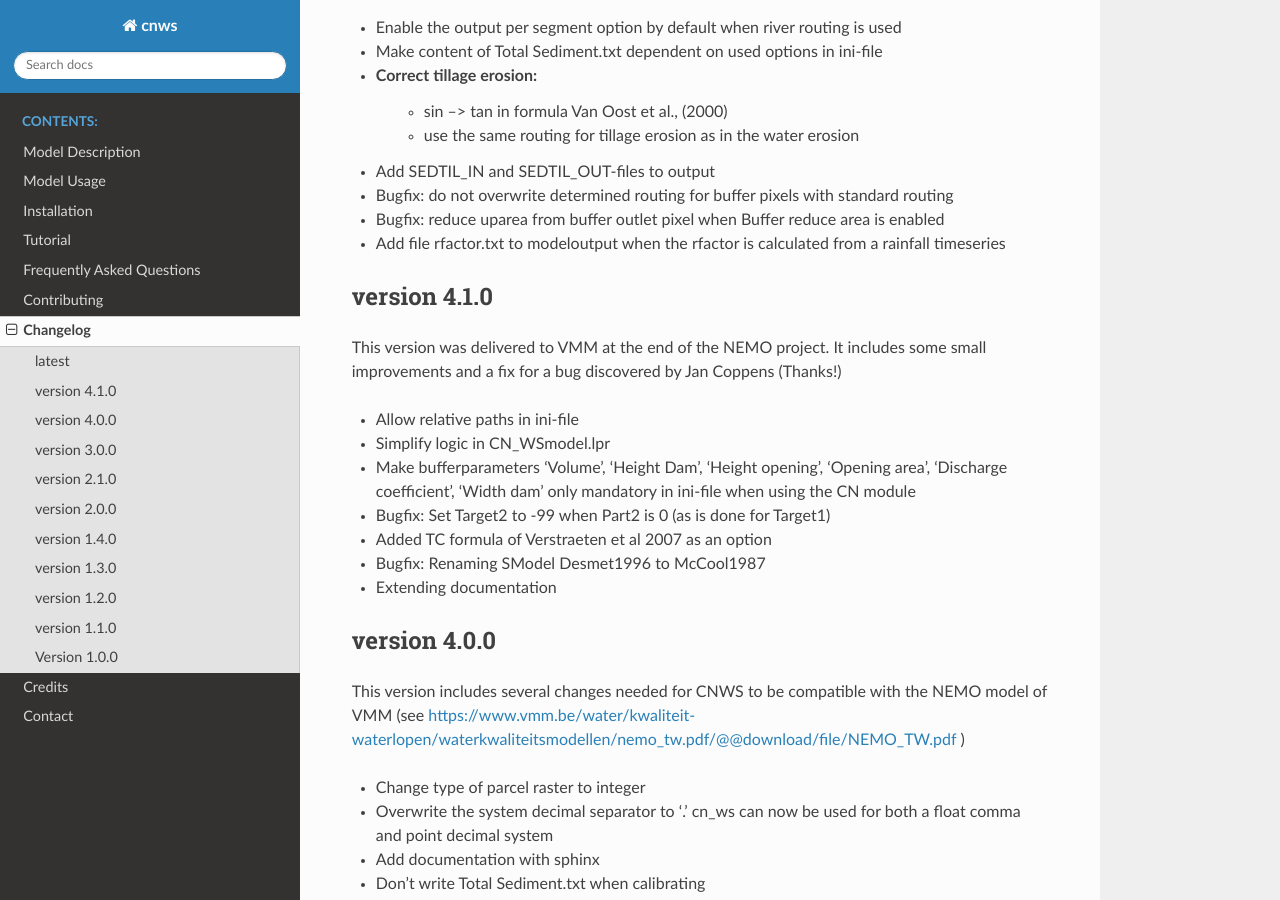
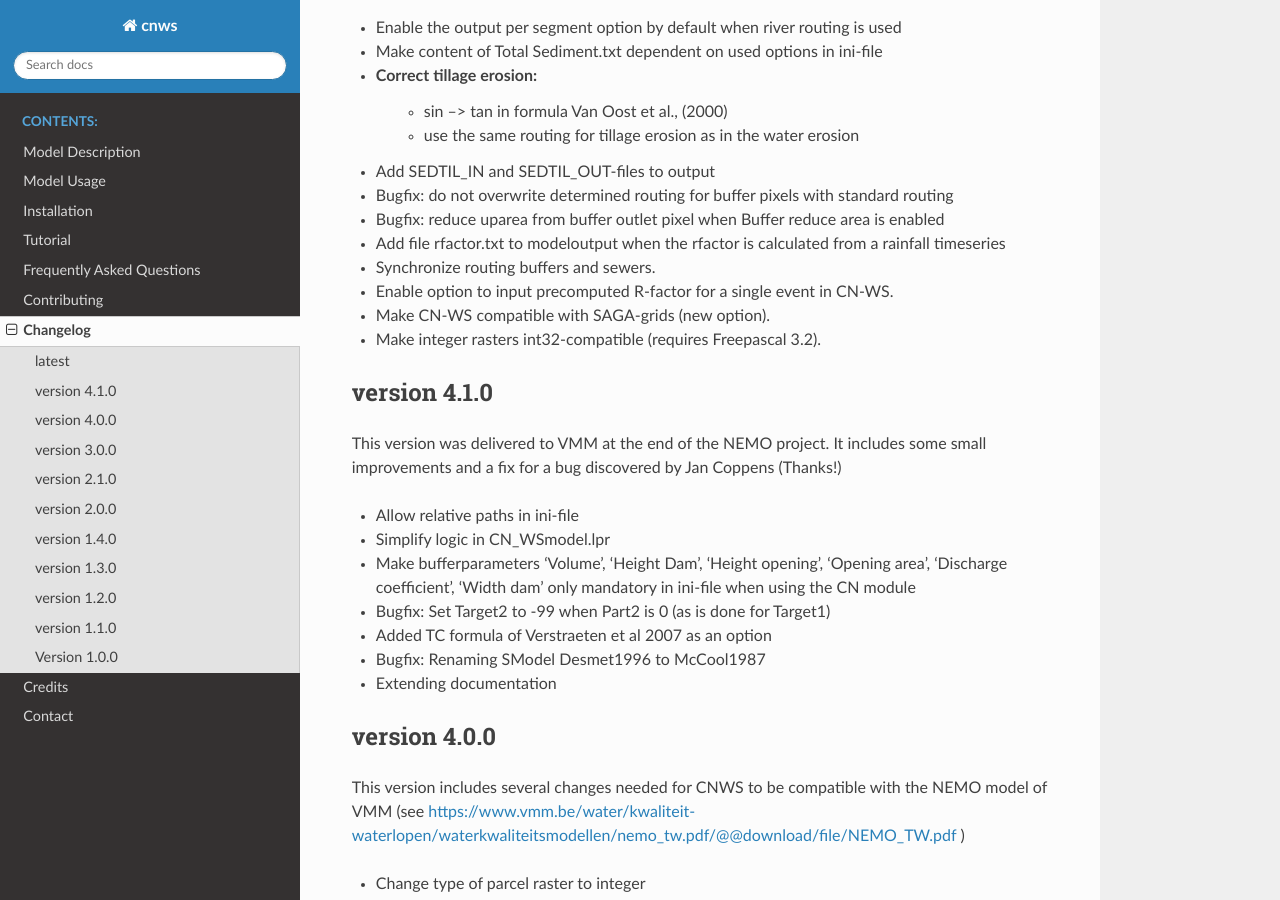
Before and after one commit to watem-sedem/watem-sedem, a Sphinx documentation site: the page built from docs/changelog.rst, in a window 1280 px wide and 900 px high, scrolled down 656 px. Built offline with Sphinx 7.4.7 and the Read the Docs theme 2.0.0, drawn with Linux system fonts in a browser that asks for light colours.

Commit message:
update changelog and choices

```diff
--- a/CHANGELOG.rst
+++ b/CHANGELOG.rst
@@ -35,6 +35,10 @@ latest
 - Bugfix: do not overwrite determined routing for buffer pixels with standard routing
 - Bugfix: reduce uparea from buffer outlet pixel when Buffer reduce area is enabled
 - Add file rfactor.txt to modeloutput when the rfactor is calculated from a rainfall timeseries
+- Synchronize routing buffers and sewers.
+- Enable option to input precomputed R-factor for a single event in CN-WS.
+- Make CN-WS compatible with SAGA-grids (new option).
+- Make integer rasters int32-compatible (requires Freepascal 3.2).
 
 version 4.1.0
 -------------
```
Also changed, not shown: docs/choices.rst (+11 -1 lines).
